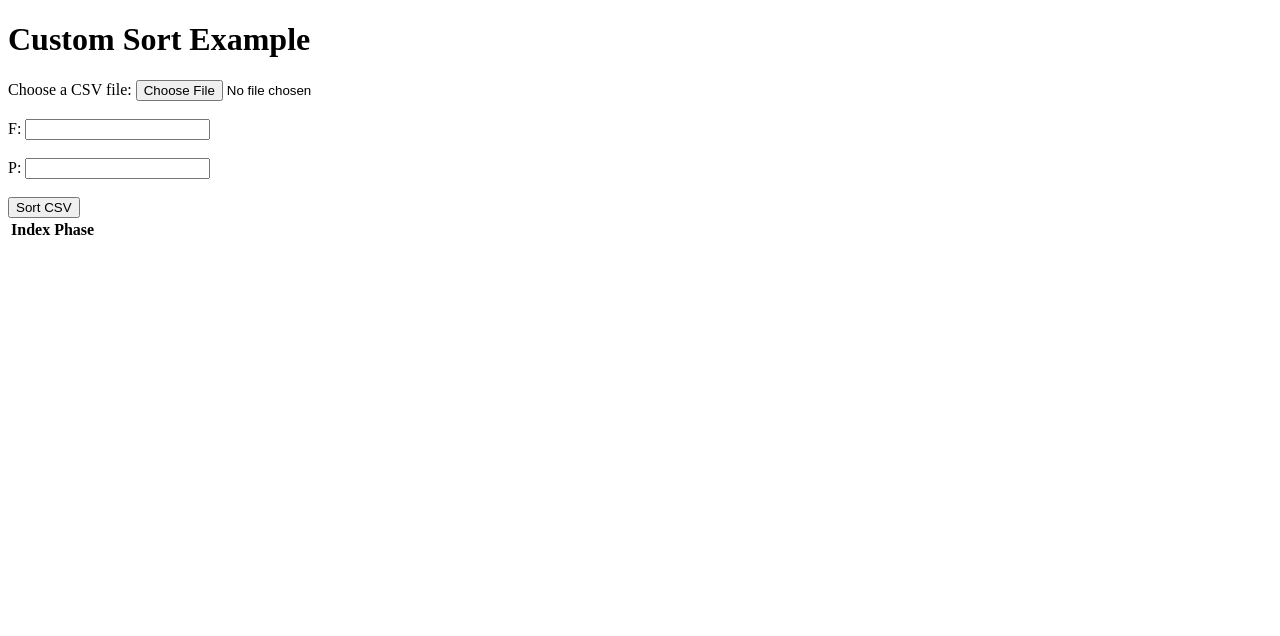
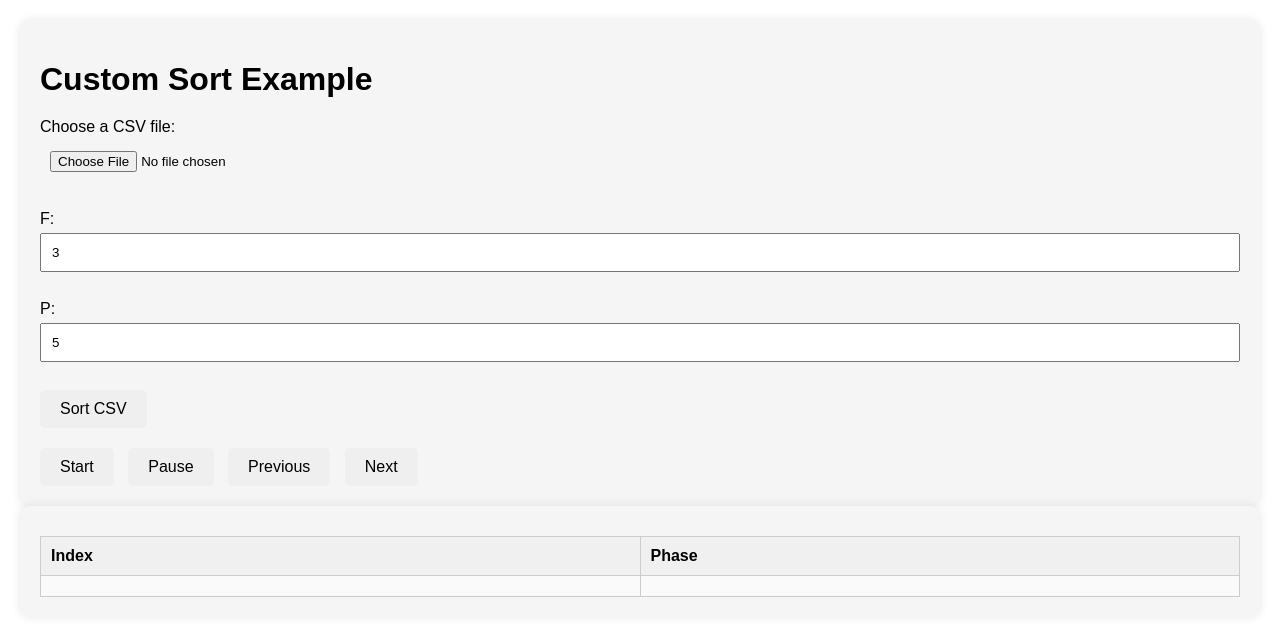
Before and after one commit to felzmatt/external-sort-visualizer, a Flask app: page / in a window 1280 px wide. Shown: the top 636 px of the page. Run offline with Flask 3, Linux system fonts and the light colour scheme; lists and menus that the app fills with data are empty.

Commit message:
add styling and div for controls

```diff
--- a/sorter/static/css/styles.css
+++ b/sorter/static/css/styles.css
@@ -85,3 +85,88 @@
     text-align: center; /* Center the content horizontally */
     margin: 0 auto; /* Center the element within its parent */
 }
+
+body {
+  font-family: Arial, sans-serif;
+  margin: 20px;
+}
+
+#control-pane {
+  background-color: #f5f5f5;
+  padding: 20px;
+  border-radius: 10px;
+  box-shadow: 0 0 10px rgba(0, 0, 0, 0.1);
+}
+
+h1 {
+  margin-bottom: 20px;
+}
+
+form {
+  margin-bottom: 20px;
+}
+
+label {
+  display: block;
+  margin-bottom: 5px;
+}
+
+input {
+  padding: 10px;
+  margin-bottom: 10px;
+  width: 100%;
+  box-sizing: border-box;
+}
+
+button {
+  padding: 10px 20px;
+  font-size: 16px;
+  cursor: pointer;
+  border: none;
+  border-radius: 5px;
+  transition: background-color 0.3s;
+  margin-right: 10px;
+}
+
+button:hover {
+  background-color: #e0e0e0;
+}
+
+button:last-child {
+  margin-right: 0;
+}
+
+#algorithm-details {
+  background-color: #f5f5f5;
+  padding: 20px;
+  border-radius: 10px;
+  box-shadow: 0 0 10px rgba(0, 0, 0, 0.1);
+}
+
+#algorithm-details table {
+  width: 100%;
+  border-collapse: collapse;
+  margin-top: 10px;
+}
+
+#algorithm-details th, #algorithm-details td {
+  border: 1px solid #ccc;
+  padding: 10px;
+  text-align: left;
+}
+
+#algorithm-details th {
+  background-color: #f0f0f0;
+}
+
+#algorithm-details th, #algorithm-details td {
+  width: 50%; /* Equal width for table cells */
+}
+
+#algorithm-details tr:nth-child(even) {
+  background-color: #fafafa;
+}
+
+#algorithm-details tr:hover {
+  background-color: #f0f0f0;
+}
--- a/sorter/templates/index.html
+++ b/sorter/templates/index.html
@@ -15,13 +15,19 @@
             <input type="file" name="file" id="file" accept=".csv"><br><br>
 
             <label for="F">F:</label>
-            <input type="number" name="F" id="F"><br><br>
+            <input type="number" name="F" id="F" value="3"><br><br>
 
             <label for="P">P:</label>
-            <input type="number" name="P" id="P"><br><br>
+            <input type="number" name="P" id="P" value="5"><br><br>
 
             <button type="submit">Sort CSV</button>
           </form>
+          <div id="controls">
+            <button onclick="start()">Start</button>
+            <button onclick="pause()">Pause</button>
+            <button onclick="previous()">Previous</button>
+            <button onclick="next()">Next</button>
+          </div>
     </div>
 
     <div id="relation-pages">
```
